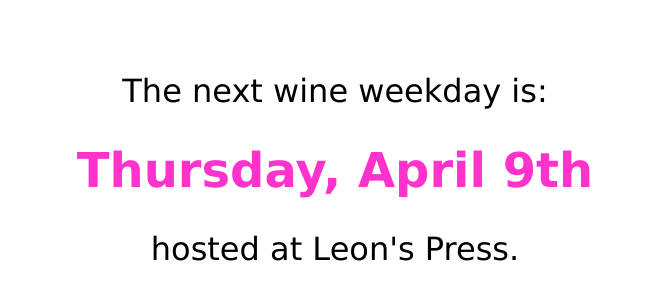
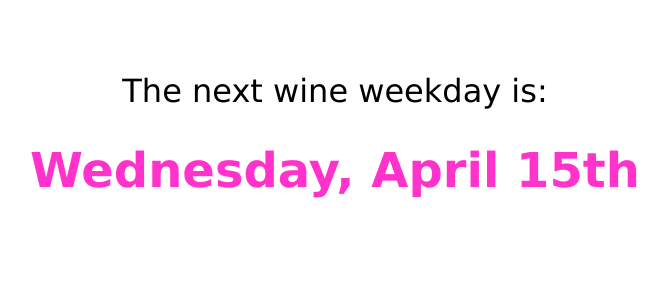
Before and after one commit to tmrudick/wineweekdays, a plain HTML site: page index.html in a window 1280 px wide. Shown: the part 128-428 px from the top of the page, without its empty margins (305-973 px from the left). Drawn offline with Linux system fonts and the light colour scheme.

Commit message:
Updating date of the next #winewednesday

```diff
--- a/index.html
+++ b/index.html
@@ -8,8 +8,7 @@
 
 <body>
     <p id="nextday">The next wine weekday is:</p>
-    <h1>Thursday, April 9th</h1>
-    <p>hosted at Leon's Press.</p>
+    <h1>Wednesday, April 15th</h1>
 </body>
 
 </html>
```
